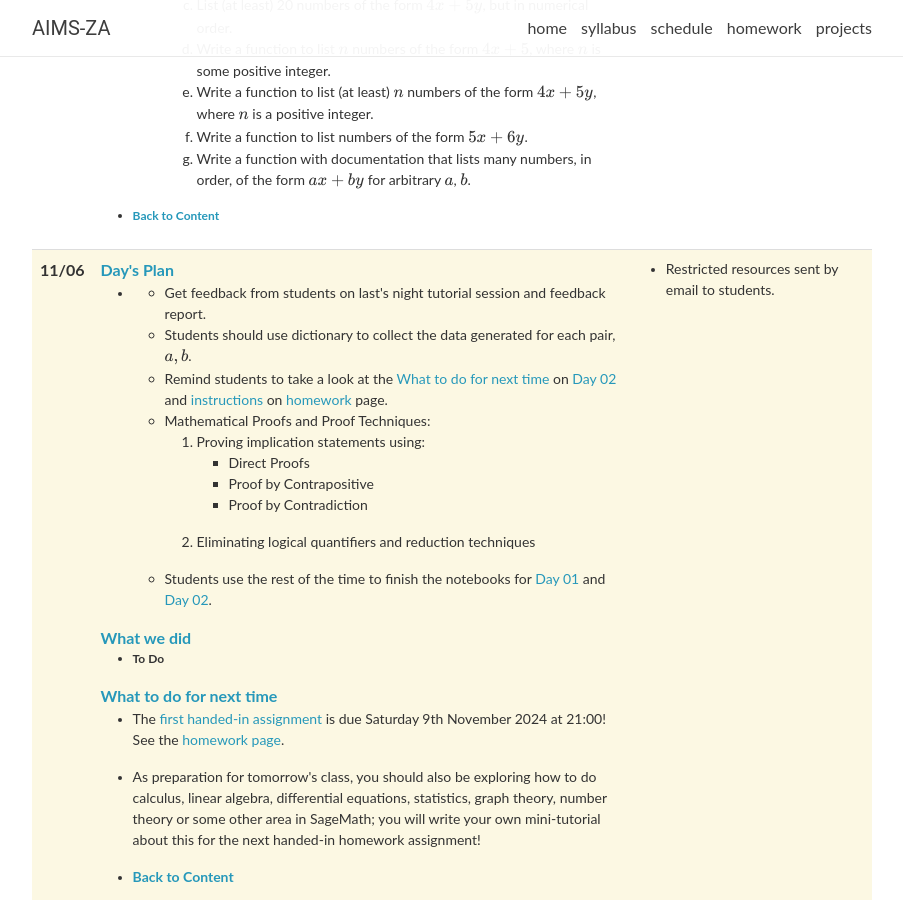
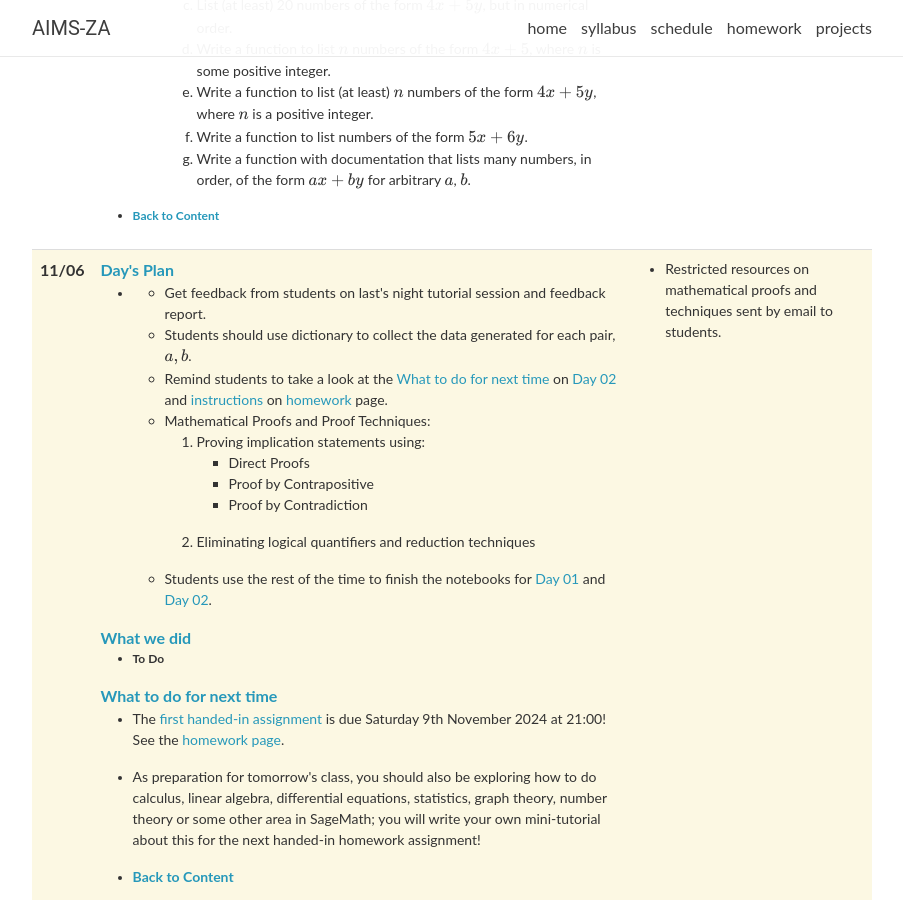
Before and after one commit to evansdoe/aims-za, a Jekyll site: the page built from ems/2024-25/_pages/ems-schedule.md, in a window 1280 px wide and 900 px high, scrolled down 4752 px. Shown: the whole window, without its empty margins (188-1091 px from the left). Built offline with Jekyll 4.4.1, drawn with Linux system fonts in a browser that asks for light colours; nearby versions of some CDN libraries; comment, search, counter and statistics services are not loaded.

Commit message:
feat: Update day 3 resources

```diff
--- a/_data/ems_2024_25_schedule.yml
+++ b/_data/ems_2024_25_schedule.yml
@@ -286,4 +286,4 @@
       </p>
     - <a href="#contents" style="font-size:14px;"><strong>Back to Content</strong></a>
   readings:
-    - <p style="font-size:14px;">Restricted resources sent by email to students.</p>
+    - <p style="font-size:14px;">Restricted resources on mathematical proofs and techniques sent by email to students.</p>
```
Also changed, not shown: 1 other file.
